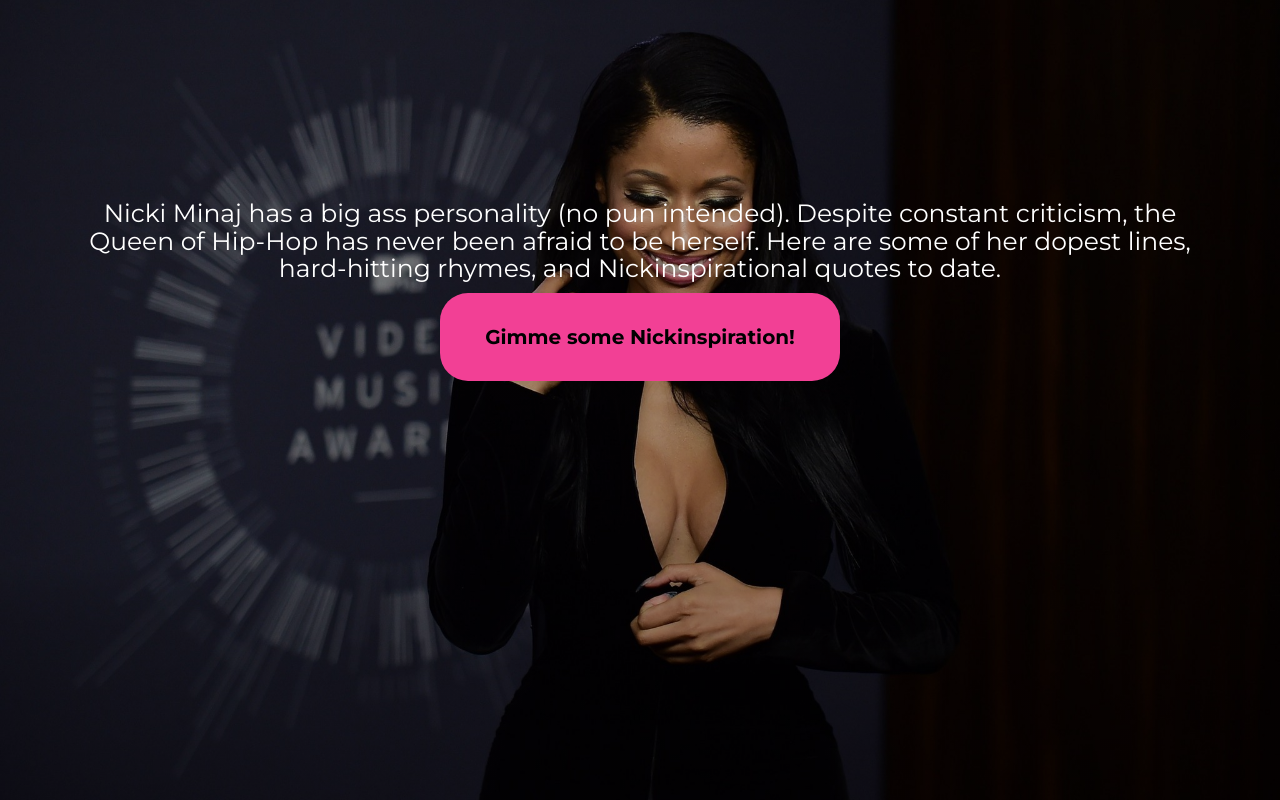
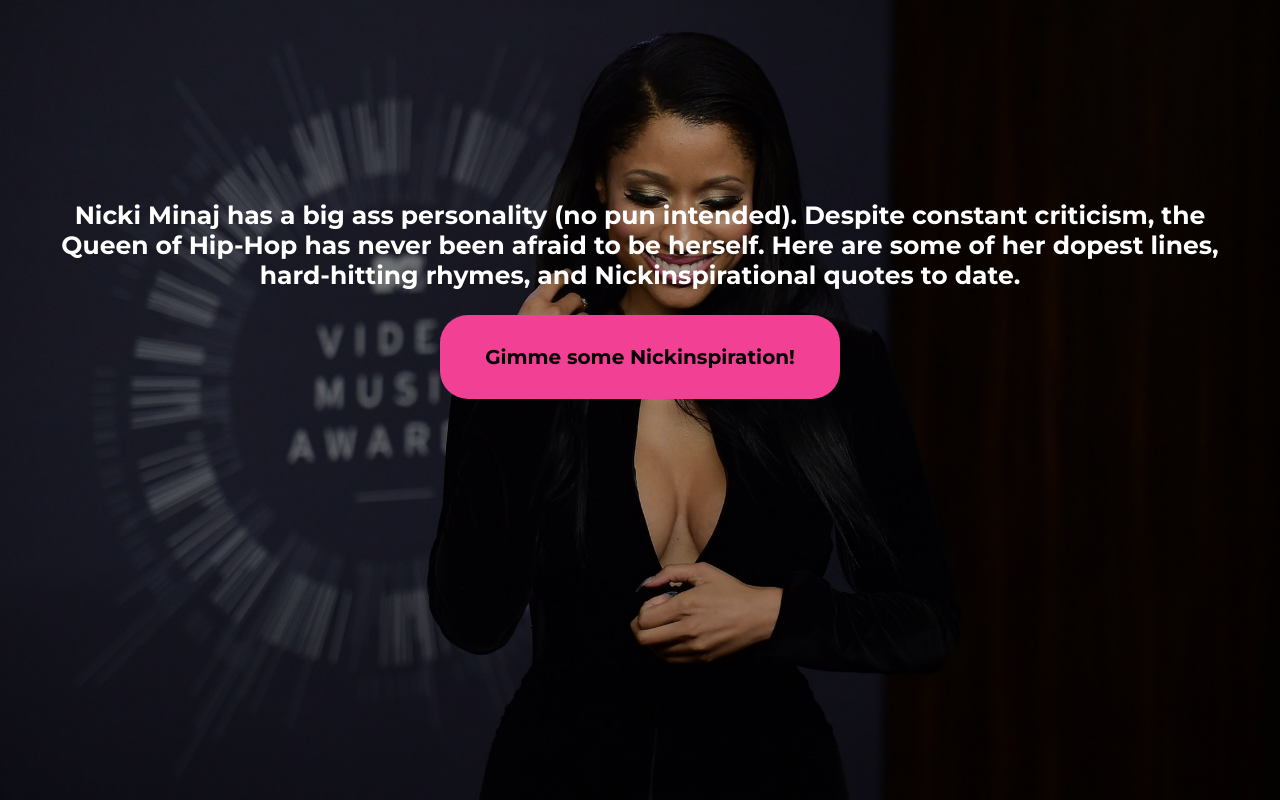
Before and after one commit to Nickinspiration/Nickinspiration.github.io, a plain HTML site: page index.html in a window 1280 px wide. Drawn offline with nearby package versions, Linux system fonts and the light colour scheme.

Commit message:
smaller text and taken out bootstrap

```diff
--- a/css/nicki.css
+++ b/css/nicki.css
@@ -11,6 +11,7 @@
 	 font-weight: 700;
 	 height:170vh;
 	 background-color: #F24095;
+
 }
 
 
@@ -64,4 +65,6 @@ a:hover
 .below_text{
 	font-size: 25px;
 	text-align: center;
+	margin-right: 35px;
+	margin-left: 35px;
 }
--- a/index.html
+++ b/index.html
@@ -3,7 +3,6 @@
 <head>
 	<title>The Nickinspiration Generator</title>
 	<!-- Latest compiled and minified CSS -->
-<link rel="stylesheet" href="https://maxcdn.bootstrapcdn.com/bootstrap/3.3.5/css/bootstrap.min.css">
 <link rel="shortcut icon" href="assets/img/favicon.ico" />
 <link rel="stylesheet" href="css/nicki.css">
 <link href='http://fonts.googleapis.com/css?family=Montserrat:400,700' rel='stylesheet' type='text/css'>
```
